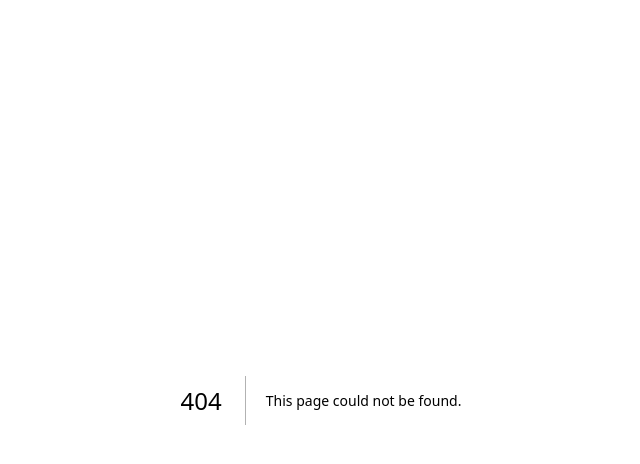
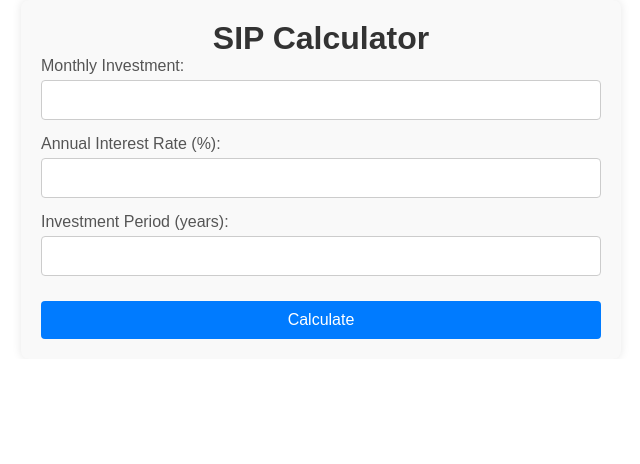
Before and after one commit to arunachalam-b/find-best-investment, a Next.js app: page /sip_calculator in a window 1280 px wide. Before the commit this address had no page. Shown: the top 464 px of the page, without its empty margins (319-959 px from the left). Built offline with nearby package versions, Linux system fonts and the light colour scheme.

Commit message:
[Arunachalam] Created SIP calculator

```diff
--- /dev/null
+++ b/app/sip_calculator/SipCalculator.css
@@ -0,0 +1,68 @@
+.container {
+    padding: 20px;
+    max-width: 600px;
+    margin: 0 auto;
+    font-family: Arial, sans-serif;
+    background-color: #f9f9f9;
+    border-radius: 8px;
+    box-shadow: 0 0 10px rgba(0, 0, 0, 0.1);
+}
+
+.header {
+    text-align: center;
+    color: #333;
+}
+
+.inputGroup {
+    margin-bottom: 15px;
+}
+
+.label {
+    display: block;
+    margin-bottom: 5px;
+    color: #555;
+}
+
+.input {
+    width: 100%;
+    padding: 10px;
+    border-radius: 4px;
+    border: 1px solid #ccc;
+    font-size: 16px;
+}
+
+.button {
+    width: 100%;
+    padding: 10px;
+    background-color: #007bff;
+    color: #fff;
+    border: none;
+    border-radius: 4px;
+    font-size: 16px;
+    cursor: pointer;
+    margin-top: 10px;
+}
+
+.button:hover {
+    background-color: #0056b3;
+}
+
+.result {
+    margin-top: 20px;
+    color: #333;
+}
+
+.resultRow {
+    display: flex;
+    justify-content: space-between;
+    margin: 5px 0;
+}
+
+.resultLabel {
+    font-size: 18px;
+}
+
+.resultValue {
+    font-size: 18px;
+    font-weight: bold;
+}
--- /dev/null
+++ b/app/sip_calculator/page.tsx
@@ -0,0 +1,88 @@
+"use client";
+import React, { useState } from 'react';
+import './SipCalculator.css';
+
+const SipCalculator = () => {
+    const [monthlyInvestment, setMonthlyInvestment] = useState('');
+    const [annualInterestRate, setAnnualInterestRate] = useState('');
+    const [investmentPeriod, setInvestmentPeriod] = useState('');
+    const [futureValue, setFutureValue] = useState("");
+    const [investedAmount, setInvestedAmount] = useState("");
+    const [estimatedReturns, setEstimatedReturns] = useState("");
+
+    const formatNumber = (num: string) => {
+        const x = num.split('.');
+        let lastThree = x[0].substring(x[0].length - 3);
+        const otherNumbers = x[0].substring(0, x[0].length - 3);
+        if (otherNumbers !== '') {
+            lastThree = ',' + lastThree;
+        }
+        const formattedNumber = otherNumbers.replace(/\B(?=(\d{2})+(?!\d))/g, ",") + lastThree;
+        return x.length > 1 ? formattedNumber + "." + x[1] : formattedNumber;
+    };
+
+    const calculateSIP = () => {
+        const P = parseFloat(monthlyInvestment);
+        const r = parseFloat(annualInterestRate) / 100 / 12;
+        const n = parseFloat(investmentPeriod) * 12;
+        const FV = P * ((Math.pow(1 + r, n) - 1) / r) * (1 + r);
+        const invested = P * n;
+        const returns = FV - invested;
+
+        setFutureValue(formatNumber(FV.toFixed(2)));
+        setInvestedAmount(formatNumber(invested.toFixed(2)));
+        setEstimatedReturns(formatNumber(returns.toFixed(2)));
+    };
+
+    return (
+        <div className="container">
+            <h1 className="header">SIP Calculator</h1>
+            <div className="inputGroup">
+                <label className="label">Monthly Investment:</label>
+                <input
+                    type="number"
+                    value={monthlyInvestment}
+                    onChange={(e) => setMonthlyInvestment(e.target.value)}
+                    className="input"
+                />
+            </div>
+            <div className="inputGroup">
+                <label className="label">Annual Interest Rate (%):</label>
+                <input
+                    type="number"
+                    value={annualInterestRate}
+                    onChange={(e) => setAnnualInterestRate(e.target.value)}
+                    className="input"
+                />
+            </div>
+            <div className="inputGroup">
+                <label className="label">Investment Period (years):</label>
+                <input
+                    type="number"
+                    value={investmentPeriod}
+                    onChange={(e) => setInvestmentPeriod(e.target.value)}
+                    className="input"
+                />
+            </div>
+            <button onClick={calculateSIP} className="button">Calculate</button>
+            {futureValue && (
+                <div className="result">
+                    <div className="resultRow">
+                        <span className="resultLabel">Invested Amount:</span>
+                        <span className="resultValue">{investedAmount}</span>
+                    </div>
+                    <div className="resultRow">
+                        <span className="resultLabel">Estimated Returns:</span>
+                        <span className="resultValue">{estimatedReturns}</span>
+                    </div>
+                    <div className="resultRow">
+                        <span className="resultLabel">Total Value:</span>
+                        <span className="resultValue">{futureValue}</span>
+                    </div>
+                </div>
+            )}
+        </div>
+    );
+};
+
+export default SipCalculator;
```
